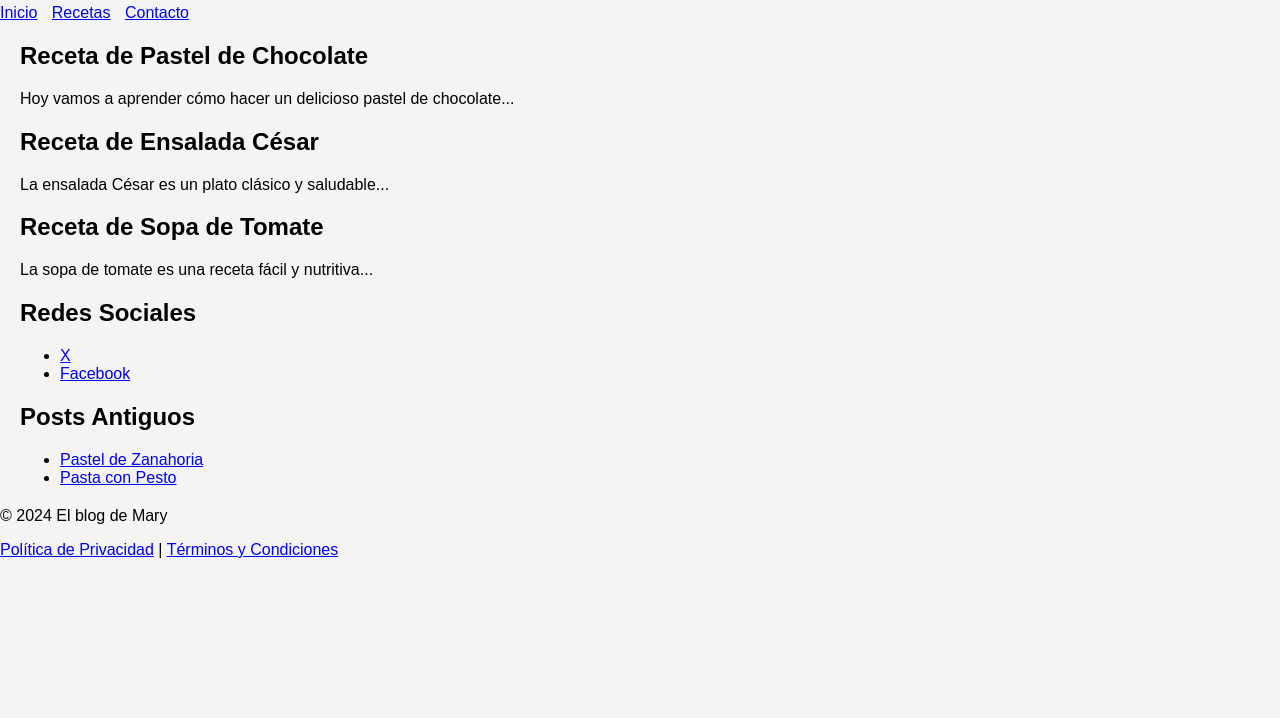
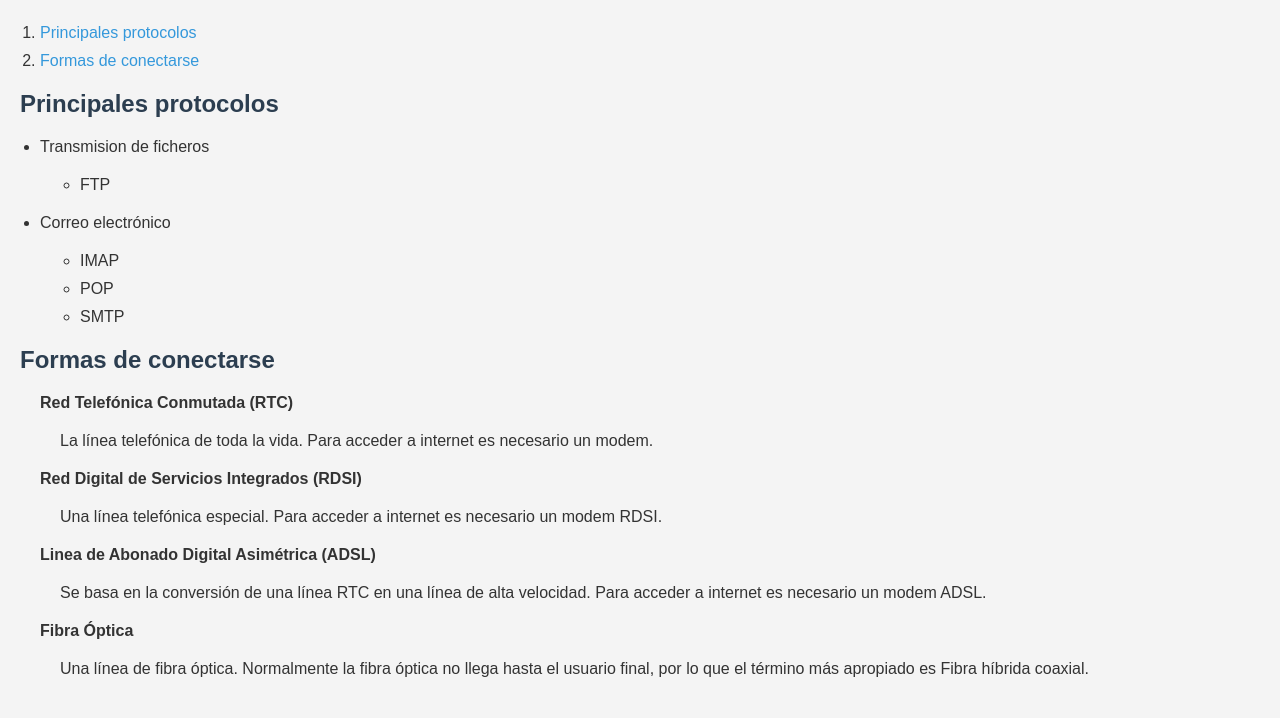
Before and after one commit to jrosalessueiro/IESRODEIRA_DIW, a plain HTML site: page www/UD1/Tarea_listas.html in a window 1280 px wide. Shown: the part 124-842 px from the top of the page. Before the commit the page ends 800 px from the top, so only its background shows below. Drawn offline with Linux system fonts and the light colour scheme.

Commit message:
Tarea listas

```diff
--- a/www/UD1/Tarea_listas.html
+++ b/www/UD1/Tarea_listas.html
@@ -1,78 +1,145 @@
 <!DOCTYPE html>
-<html lang="en">
+<html lang="es">
 
 <head>
     <meta charset="UTF-8">
     <meta name="viewport" content="width=device-width, initial-scale=1.0">
-    <title>Document</title>
+    <title>Tarea Listas</title>
     <style>
         body {
             font-family: Arial, sans-serif;
+            background-color: #f4f4f4;
+            color: #333;
             margin: 0;
-            padding: 0;
-            background-color: #f4f4f4;
+            padding: 20px;
         }
 
-        nav ul {
-            list-style: none;
-            padding: 0;
+        h1,
+        h2,
+        h3 {
+            color: #2c3e50;
         }
 
-        nav ul li {
-            display: inline;
-            margin-right: 10px;
+        a {
+            color: #3498db;
+            text-decoration: none;
         }
 
-        section, aside {
-            margin: 20px;
+        a:hover {
+            text-decoration: underline;
+        }
+
+        table {
+            width: 100%;
+            border-collapse: collapse;
+            margin: 20px 0;
+        }
+
+        th,
+        td {
+            border: 1px solid #ddd;
+            padding: 8px;
+            text-align: left;
+        }
+
+        th {
+            background-color: #3498db;
+            color: white;
+        }
+
+        tr:nth-child(even) {
+            background-color: #f2f2f2;
+        }
+
+        tr:hover {
+            background-color: #ddd;
+        }
+
+        ul,
+        ol {
+            margin: 20px 0;
+            padding-left: 20px;
+        }
+
+        ul {
+            list-style-type: disc;
+        }
+
+        .nested {
+            list-style-type: circle;
+            margin-left: 20px;
+        }
+
+        .no_marcador {
+            list-style-type: none;
+        }
+
+        .negrita {
+            list-style-type: none;
+            font-weight: bold;
+        }
+
+        ol {
+            list-style-type: decimal;
+        }
+
+        li {
+            margin-bottom: 10px;
         }
     </style>
 </head>
 
-<body>
-    <header>
-        <hgroup>
-            <h1>El blog de Mary</h1>
-            <h2>Este es el blog de cocina de Mary</h2>
-        </hgroup>
-    </header>
-    <nav>
+<main>
+    <h1>TAREA UD01DIW PARA TRABAJAR CON LISTAS</h1>
+
+    <section id="indice">
+        <h2>Contenido sobre Internet</h2>
+        <ol>
+            <li><a href="#protocolos">Principales protocolos</a></li>
+            <li><a href="#conexion">Formas de conectarse</a></li>
+        </ol>
+    </section>
+
+    <section id="protocolos">
+        <h2>Principales protocolos</h2>
         <ul>
-            <li><a href="#inicio">Inicio</a></li>
-            <li><a href="#recetas">Recetas</a></li>
-            <li><a href="#contacto">Contacto</a></li>
+            <li>Transmision de ficheros</li>
+            <ul class="nested">
+                <li>FTP</li>
+            </ul>
+            <li>Correo electrónico</li>
+            <ul class="nested">
+                <li>IMAP</li>
+                <li>POP</li>
+                <li>SMTP</li>
+            </ul>
         </ul>
-    </nav>
-    <section>
-        <article>
-            <h2>Receta de Pastel de Chocolate</h2>
-            <p>Hoy vamos a aprender cómo hacer un delicioso pastel de chocolate...</p>
-        </article>
-        <article>
-            <h2>Receta de Ensalada César</h2>
-            <p>La ensalada César es un plato clásico y saludable...</p>
-        </article>
-        <article>
-            <h2>Receta de Sopa de Tomate</h2>
-            <p>La sopa de tomate es una receta fácil y nutritiva...</p>
-        </article>
     </section>
-    <aside>
-        <h2>Redes Sociales</h2>
-        <ul>
-            <li><a href="https://x.com/mary">X</a></li>
-            <li><a href="https://facebook.com/mary">Facebook</a></li>
+
+    <section id="conexion">
+        <h2>Formas de conectarse</h2>
+        <ul class="no_marcador">
+            <li class="negrita">Red Telefónica Conmutada (RTC)</li>
+            <ul class="no_marcador">
+                <li>La línea telefónica de toda la vida. Para acceder a internet es necesario un modem.</li>
+            </ul>
+            <li class="negrita">Red Digital de Servicios Integrados (RDSI)</li>
+            <ul class="no_marcador">
+                <li>Una línea telefónica especial. Para acceder a internet es necesario un modem RDSI.</li>
+            </ul>
+            <li class="negrita">Linea de Abonado Digital Asimétrica (ADSL)</li>
+            <ul class="no_marcador">
+                <li>Se basa en la conversión de una línea RTC en una línea de alta velocidad. Para
+                    acceder a internet es necesario un modem ADSL.</li>
+            </ul>
+            <li class="negrita">Fibra Óptica</li>
+            <ul class="no_marcador">
+                <li>Una línea de fibra óptica. Normalmente la fibra óptica no llega hasta el usuario
+                    final, por lo que el término más apropiado es Fibra híbrida coaxial.</li>
+            </ul>
+
         </ul>
-        <h2>Posts Antiguos</h2>
-        <ul>
-            <li><a href="#post1">Pastel de Zanahoria</a></li>
-            <li><a href="#post2">Pasta con Pesto</a></li>
-        </ul>
-    </aside>
-    <footer>
-        <p>&copy; 2024 El blog de Mary</p>
-        <p><a href="#privacidad">Política de Privacidad</a> | <a href="#terminos">Términos y Condiciones</a></p>
-    </footer>
-</body>
+    </section>
+</main>
 
 </html>
```
